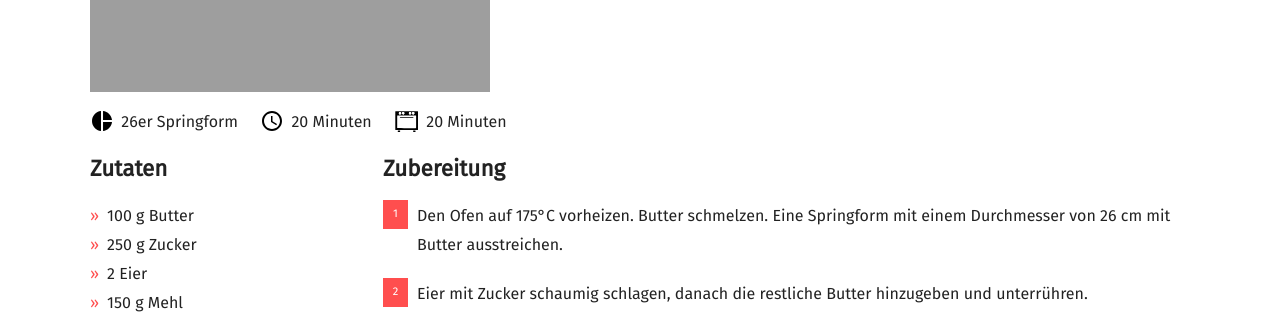
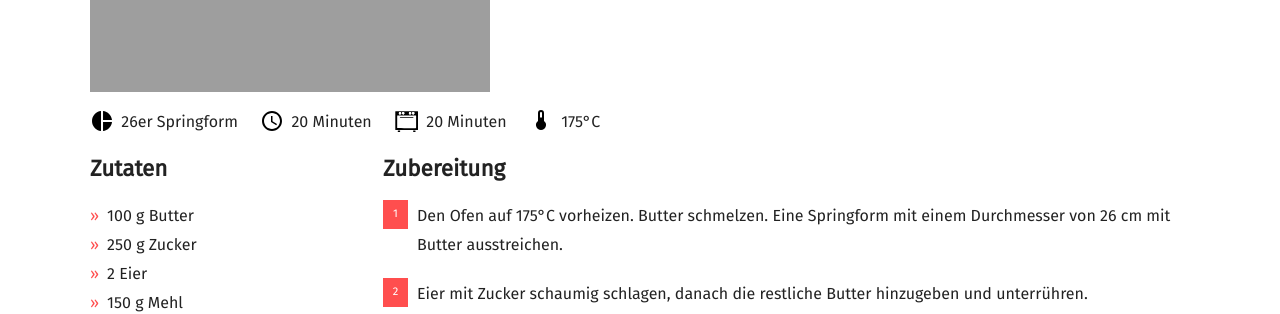
Before and after one commit to cygairko/recipes, a Jekyll site: the page built from _posts/2019-01-28-schwedischer-kladdkaka.md, in a window 1280 px wide. Shown: the part 674-988 px from the top of the page. Built offline with Jekyll 4.4.1, drawn with Linux system fonts in a browser that asks for light colours; nearby versions of some CDN libraries; some web fonts are replaced.

Commit message:
add temperature icon.

```diff
--- a/_includes/recipe-icon.html
+++ b/_includes/recipe-icon.html
@@ -45,4 +45,14 @@
 			c-0.002,0.221-0.171,0.346-0.472,0.346C16.895,9.926,14.771,9.926,12.646,9.926z"/>
 	</g>
 	</svg>
+	{% when "temp" %}
+	<svg version="1.1" id="Layer_1" xmlns="http://www.w3.org/2000/svg" xmlns:xlink="http://www.w3.org/1999/xlink" x="0px" y="0px"
+		 width="25px" height="25px" viewBox="0 0 25 25" enable-background="new 0 0 25 25" xml:space="preserve">
+		 <g data-name="Layer 2">
+	     <g data-name="thermometer">
+				 <rect width="24" height="24" opacity="0"/>
+				 <path d="M12 22a5 5 0 0 1-3-9V5a3 3 0 0 1 3-3 3 3 0 0 1 3 3v8a5 5 0 0 1-3 9zm1-12.46V5a.93.93 0 0 0-.29-.69A1 1 0 0 0 12 4a1 1 0 0 0-1 1v4.54z"/>
+			 </g>
+	   </g>
+	 </svg>
 {% endcase %}
--- a/_layouts/post.html
+++ b/_layouts/post.html
@@ -23,6 +23,9 @@ layout: default
 		{% endif %}
 		{% if page.recipe.cook %}
 		<li title="Cook Time">{% include recipe-icon.html icon="cook" %}<span>{{ page.recipe.cook }}</span></li>
+		{% endif %}
+		{% if page.recipe.cook %}
+		<li title="Temperature">{% include recipe-icon.html icon="temp" %}<span>{{ page.recipe.temp }}</span></li>
 		{% endif %}
 	</ul>
 
--- a/_posts/2019-01-28-schwedischer-kladdkaka.md
+++ b/_posts/2019-01-28-schwedischer-kladdkaka.md
@@ -9,6 +9,7 @@ recipe:
   servings: 26er Springform
   prep: 20 Minuten
   cook: 20 Minuten
+  temp: 175°C
   ingredients_markdown: |-
     - 100 g Butter
     - 250 g Zucker
```
